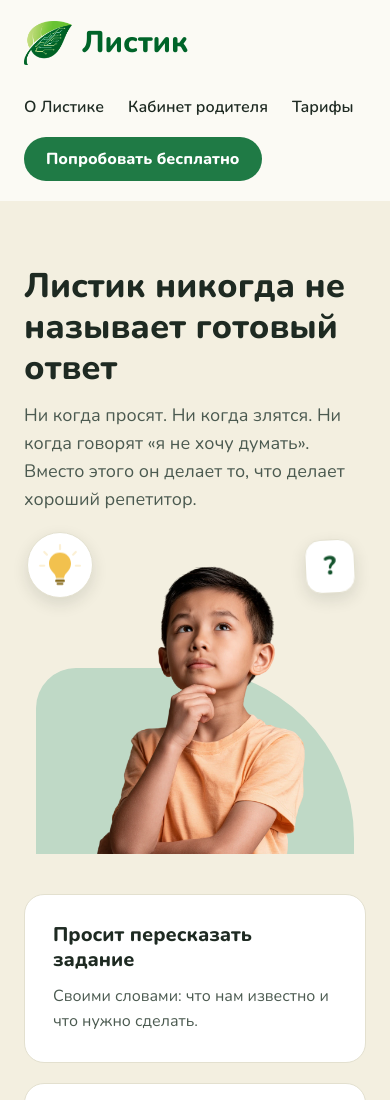
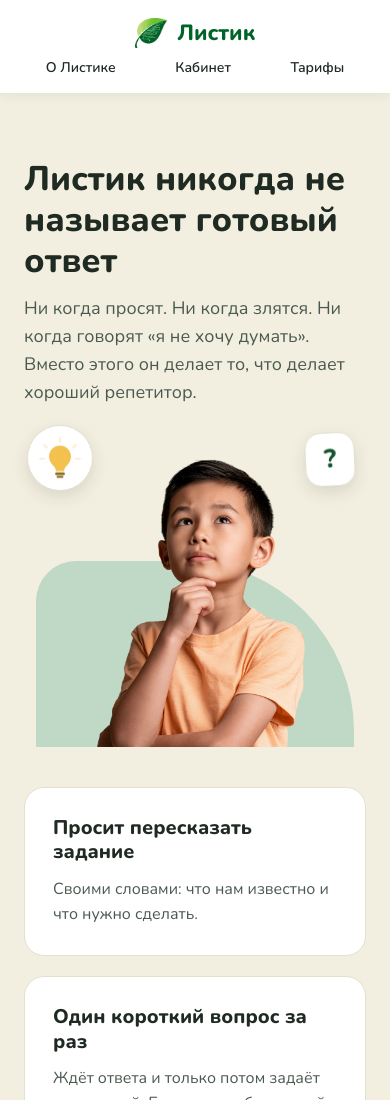
Before and after one commit to tairsky/listik_v1, a website: page about.html in a window 390 px wide. Shown: the top 1100 px of the page. Drawn offline with Linux system fonts and the light colour scheme.

Commit message:
Единая мобильная шапка на всех страницах

```diff
--- a/about.html
+++ b/about.html
@@ -42,6 +42,20 @@ svg .lk-blink{transform-box:fill-box;transform-origin:center;animation:lkblink 5
 @keyframes lkbreathe{0%,100%{transform:scale(.8)}50%{transform:scale(1.3)}}
 @media (prefers-reduced-motion:reduce){.lk-float,.lk-float2,.lk-float3,.lk-globe-land,.lk-flip,.lk-orbit,.lk-glow,.lk-dot,.lk-cta,.lk-cta2,.lk-blink,.lk-breathe{animation:none}}
 </style>
+<style>
+/* мобильная шапка: одинаковая на всех страницах */
+@media (max-width:720px){
+.mh{background:#fff;border-bottom:1px solid #E3E8DC;box-shadow:0 2px 10px rgba(30,42,34,.06);position:relative;z-index:2}
+.mh-in{padding:16px 16px 4px!important;gap:0!important;flex-direction:column;align-items:stretch!important}
+.mh-logo{justify-content:center}
+.mh-logo img{height:30px!important;width:auto!important}
+.mh-logo span{font-size:22px!important}
+.mh-nav{justify-content:space-around;flex-wrap:nowrap!important;gap:0!important}
+.mh-nav a:not(.mh-btn){font-size:14px!important;padding:8px 6px 8px!important;line-height:20px!important;white-space:nowrap}
+.mh-x{display:none}
+.mh-btn{display:none!important}
+}
+</style>
 <style>h1,h2,h3{font-family:"Nunito",system-ui,sans-serif !important;font-weight:800 !important}</style>
 <link rel="icon" type="image/png" href="/img/logo.png">
 <style>
@@ -58,18 +72,20 @@ svg .lk-blink{transform-box:fill-box;transform-origin:center;animation:lkblink 5
 <div style="width:100%;background:#FBFAF4;color:#1E2A22;font-family:Nunito,system-ui,sans-serif;font-size:18px;line-height:1.55">
 
 <!-- Шапка -->
-<div style="max-width:1120px;margin:0 auto;padding:20px 24px;box-sizing:border-box;display:flex;align-items:center;justify-content:space-between;gap:16px;flex-wrap:wrap">
-<a href="/" aria-label="Листик — на главную" style="display:flex;align-items:center;gap:10px;text-decoration:none">
+<header class="mh">
+<div class="mh-in" style="max-width:1120px;margin:0 auto;padding:20px 24px;box-sizing:border-box;display:flex;align-items:center;justify-content:space-between;gap:16px;flex-wrap:wrap">
+<a class="mh-logo" href="/" aria-label="Листик — на главную" style="display:flex;align-items:center;gap:10px;text-decoration:none">
 <img src="/img/logo.png" alt="" width="49" height="44" style="height:44px;width:auto;display:block">
 <span style="font-family:Nunito,system-ui,sans-serif;font-size:30px;font-weight:800;color:#006429">Листик</span>
 </a>
-<nav aria-label="Главное меню" style="display:flex;align-items:center;flex-wrap:wrap;gap:6px 24px">
+<nav class="mh-nav" aria-label="Главное меню" style="display:flex;align-items:center;flex-wrap:wrap;gap:6px 24px">
 <a href="/about.html" style="color:#1E2A22;text-decoration:none;font-weight:600;font-size:16px;line-height:24px;padding:12px 0 9px;border-bottom:3px solid transparent">О Листике</a>
-<a href="/listik.html#cabinet" style="color:#1E2A22;text-decoration:none;font-weight:600;font-size:16px;line-height:24px;padding:12px 0 9px;border-bottom:3px solid transparent">Кабинет родителя</a>
+<a href="/listik.html#cabinet" style="color:#1E2A22;text-decoration:none;font-weight:600;font-size:16px;line-height:24px;padding:12px 0 9px;border-bottom:3px solid transparent">Кабинет<span class="mh-x"> родителя</span></a>
 <a href="/pricing.html" style="color:#1E2A22;text-decoration:none;font-weight:600;font-size:16px;line-height:24px;padding:12px 0 9px;border-bottom:3px solid transparent">Тарифы</a>
-<a href="/start.html" style="display:inline-flex;align-items:center;min-height:44px;box-sizing:border-box;background:#1F7A45;color:#FFFFFF;font-weight:800;font-size:16px;padding:10px 22px;border-radius:999px;text-decoration:none">Попробовать бесплатно</a>
+<a class="mh-btn" href="/start.html" style="display:inline-flex;align-items:center;min-height:44px;box-sizing:border-box;background:#1F7A45;color:#FFFFFF;font-weight:800;font-size:16px;padding:10px 22px;border-radius:999px;text-decoration:none">Попробовать бесплатно</a>
 </nav>
 </div>
+</header>
 
 <!-- Главное отличие -->
 <div style="background:#F3EFE0;padding:64px 24px;box-sizing:border-box">
```
Also changed, not shown: listik.html (+1 -1 lines), pricing.html (+1 -1 lines), site.css (+6 -5 lines), start.html (+1 -1 lines).
